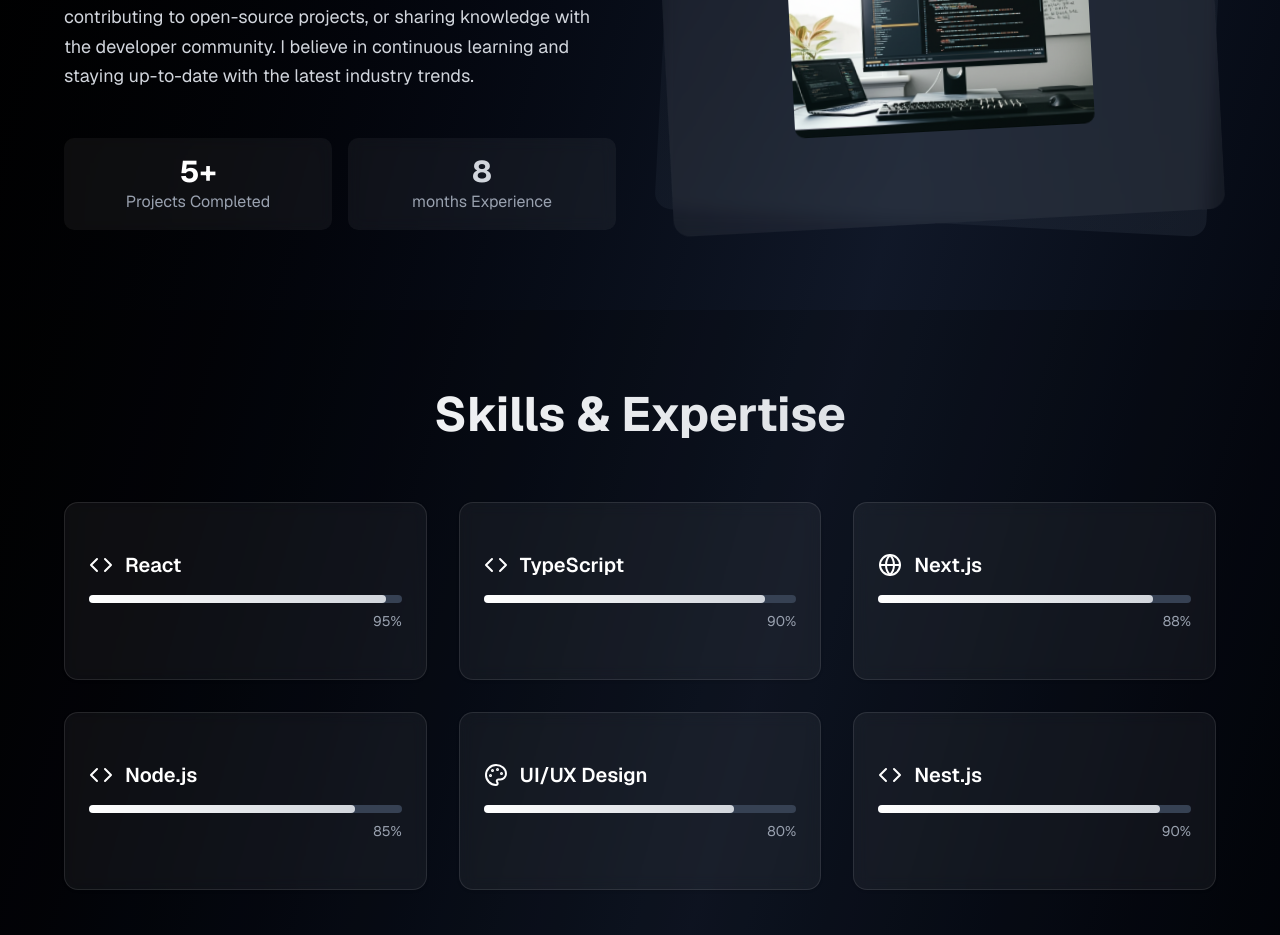
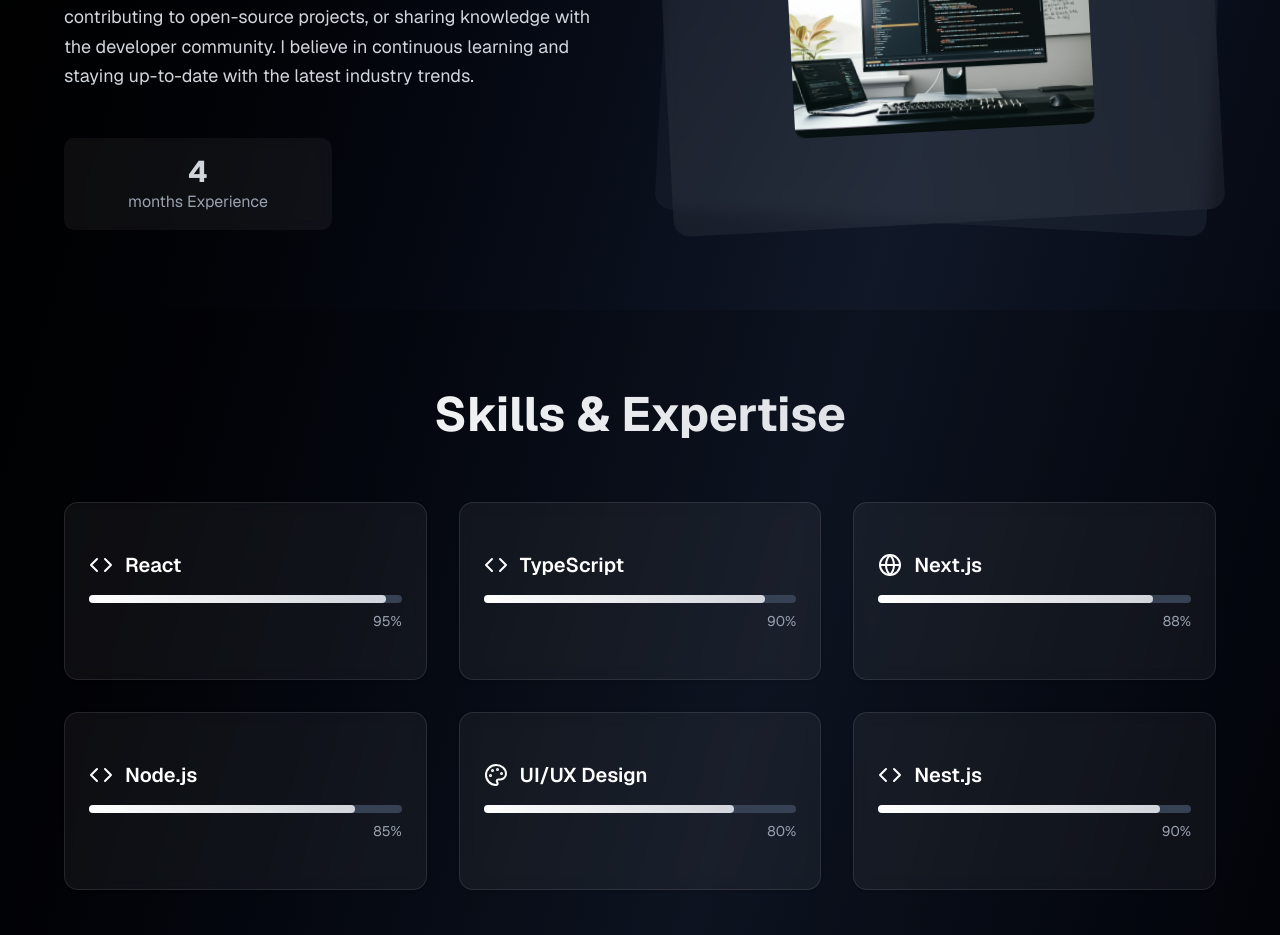
Before and after one commit to rishav21556/rishav-portfolio, a Next.js app: page / in a window 1280 px wide. Shown: the part 1160-2095 px from the top of the page. Built offline with nearby package versions, Linux system fonts and the light colour scheme.

Commit message:
Correct Experience Sections

```diff
--- a/app/page.tsx
+++ b/app/page.tsx
@@ -271,11 +271,7 @@ export default function Portfolio() {
 
               <div className="grid grid-cols-2 gap-4 pt-6">
                 <div className="text-center p-4 bg-white/5 rounded-lg backdrop-blur-sm">
-                  <div className="text-3xl font-bold text-white">5+</div>
-                  <div className="text-gray-400">Projects Completed</div>
-                </div>
-                <div className="text-center p-4 bg-white/5 rounded-lg backdrop-blur-sm">
-                  <div className="text-3xl font-bold text-gray-300">8</div>
+                  <div className="text-3xl font-bold text-gray-300">4</div>
                   <div className="text-gray-400">months Experience</div>
                 </div>
               </div>
```
